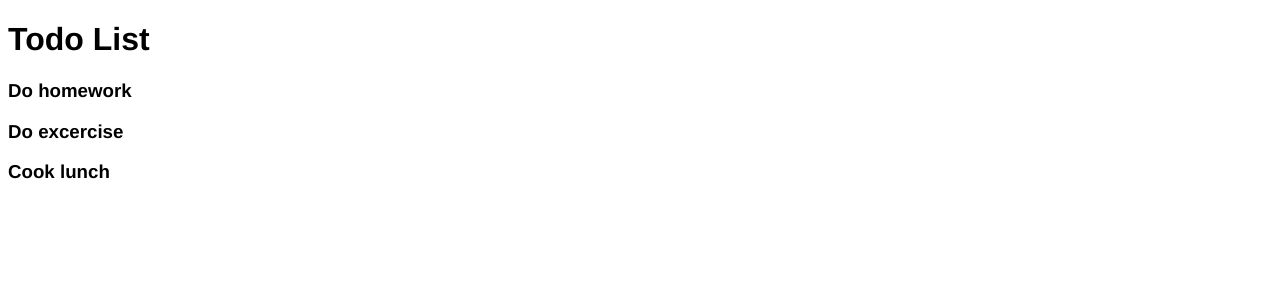
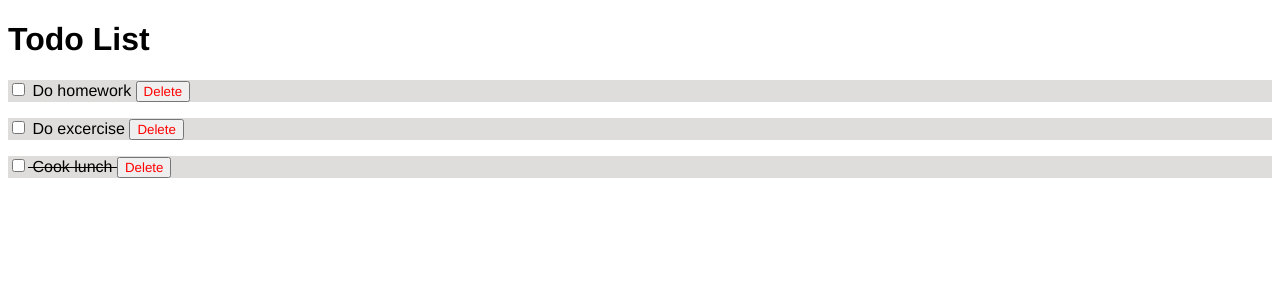
Before and after one commit to nikheal25/vue-Todo-first, a Vue app: page / in a window 1280 px wide. Shown: the top 300 px of the page. Built offline with nearby package versions, Linux system fonts and the light colour scheme.

Commit message:
Delete and line trhou added

```diff
--- a/src/App.vue
+++ b/src/App.vue
@@ -1,6 +1,6 @@
 <template>
   <div>
-    <Todos v-bind:todoList="todoList" /></div
+    <Todos v-bind:todoList="todoList" v-on:del-todo="deleteTodo" /></div
 ></template>
 
 <script>
@@ -26,10 +26,16 @@ export default {
         {
           id: 3,
           title: "Cook lunch",
-          completed: false,
+          completed: true,
         },
       ],
     };
+  },
+  methods: {
+    deleteTodo(id) {
+      console.log(id);
+      this.todoList = this.todoList.filter((todoItem) => todoItem.id !== id);
+    },
   },
 };
 </script>
--- /dev/null
+++ b/src/components/TodoItem.vue
@@ -0,0 +1,37 @@
+<template>
+  <div class="todo-item" v-bind:class="{ 'is-complete': todo.completed }">
+    <p>
+      <input type="checkbox" v-on:change="markComplete" /> {{ todo.title }}
+      <button class="del" @click="$emit('del-todo', todo.id)">Delete</button>
+    </p>
+  </div></template
+>
+
+<script>
+export default {
+  name: "TodoItem",
+  props: ["todo"],
+  data() {
+    return {
+      todoLocal: this.todo,
+    };
+  },
+  methods: {
+    markComplete() {
+      this.todoLocal.completed = !this.todoLocal.completed;
+    },
+  },
+};
+</script>
+
+<style scoped>
+.todo-item {
+  background: rgb(223, 220, 220);
+}
+.is-complete {
+  text-decoration: line-through;
+}
+.del {
+  color: red;
+}
+</style>
--- a/src/components/Todos.vue
+++ b/src/components/Todos.vue
@@ -3,14 +3,21 @@
     <h1>Todo List</h1>
 
     <div v-for="todo in todoList" v-bind:key="todo.id">
-      <h3>{{ todo.title }}</h3>
+      <!-- <h3>{{ todo.title }}</h3> -->
+      <!-- todo.completed.sync="todo.completed" -->
+      <TodoItem v-bind:todo="todo" v-on:del-todo="$emit('del-todo', todo.id)" />
     </div>
   </div>
 </template>
 
 <script>
+import TodoItem from "./TodoItem";
 export default {
   name: "Todos",
+
+  components: {
+    TodoItem,
+  },
   props: ["todoList"],
 };
 </script>
```
